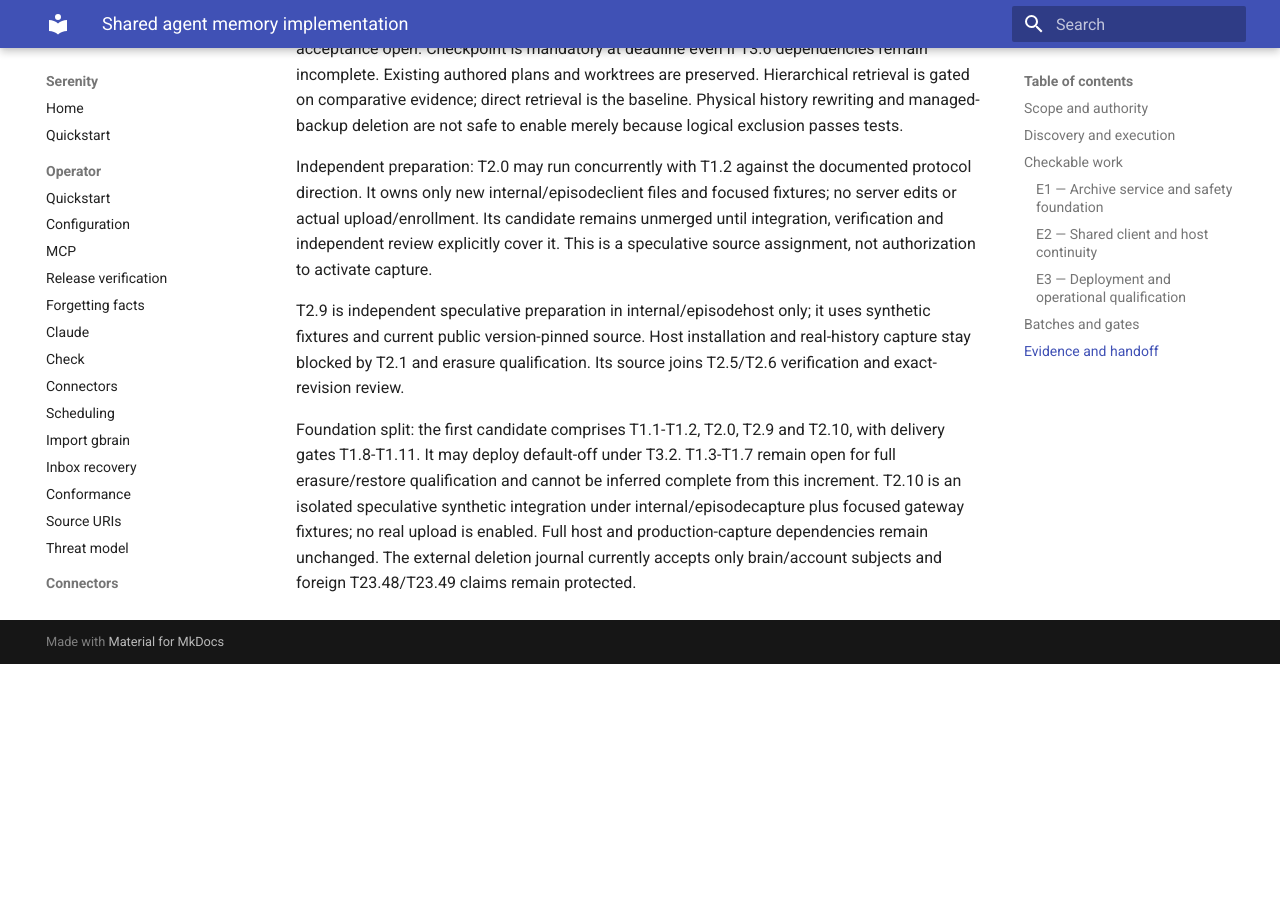
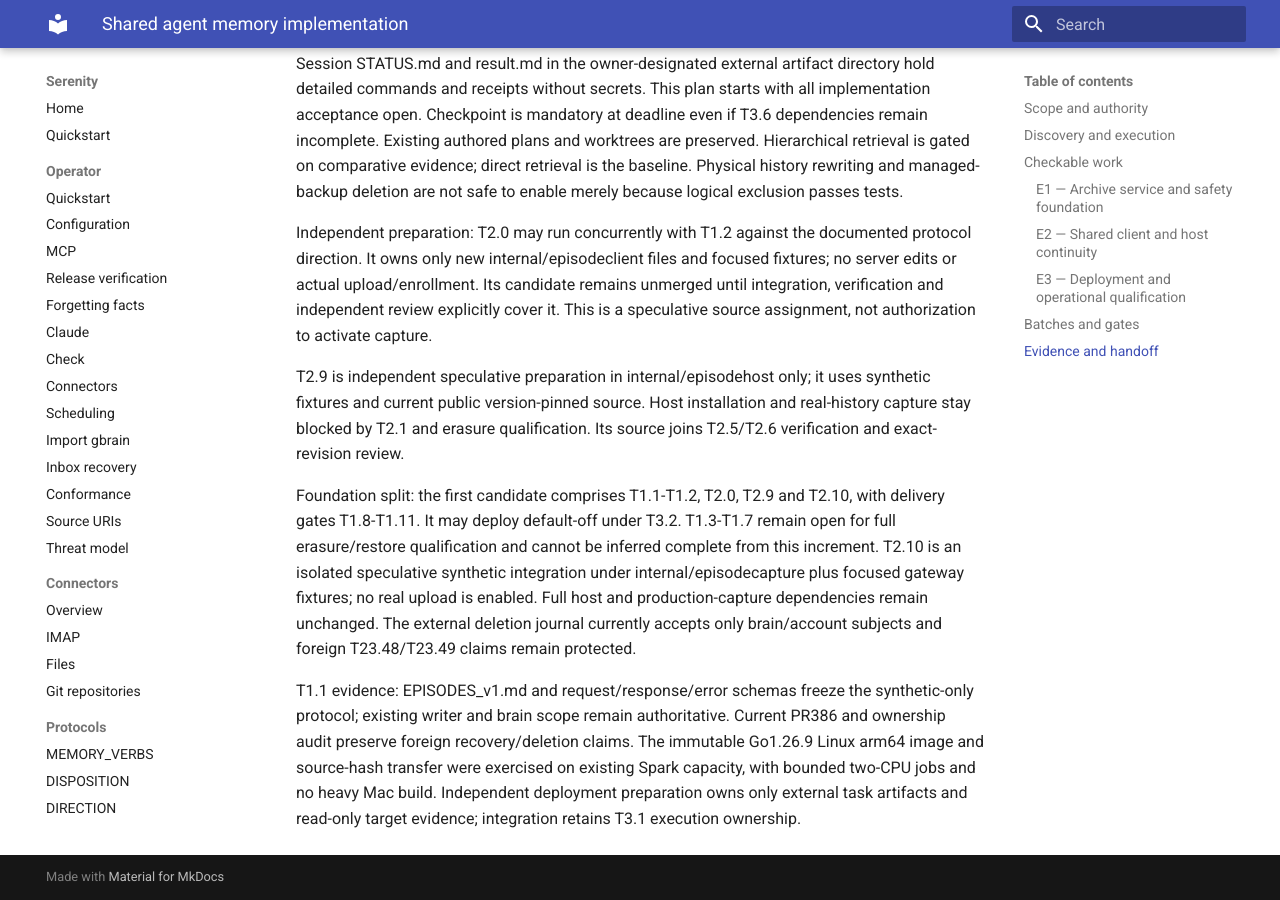
Before and after one commit to sirerun/serenity, an MkDocs documentation site: the page built from docs/plans/shared-agent-memory-implementation-20261016.md, in a window 1280 px wide and 900 px high, scrolled down 4879 px. Built offline with MkDocs 1.6.1 and Material for MkDocs 9.7.7, drawn with Linux system fonts in a browser that asks for light colours; before the commit the page ends 5543 px from its top, so only the background shows below that; some of the changed text lies outside the part shown.

Commit message:
docs: record protocol preflight and foundation delivery batch

```diff
--- a/docs/plans/shared-agent-memory-implementation-20261016.md
+++ b/docs/plans/shared-agent-memory-implementation-20261016.md
@@ -18,7 +18,7 @@
 fidelity: executable
 Acceptance: additive gated archive API has exact evidence, bounded admission, existing-brain isolation and truthful deletion capabilities.
 
-- [ ] T1.1 Freeze bounded protocol and preflight  Owner: integration  kind: agent  stage: implement  acc: [schema and capability limits are documented with canonical writer binding and current ownership and build route evidence]
+- [x] T1.1 Freeze bounded protocol and preflight  Owner: integration  kind: agent  stage: implement  acc: [schema and capability limits are documented with canonical writer binding and current ownership and build route evidence]
 - [ ] T1.2 Implement archive service foundation  Owner: archive-lane  kind: agent  stage: implement  deps: [T1.1]  acc: [synthetic HTTP fixtures verify exact event and attachment reads, stable retry conflicts, publication acknowledgment, bounded quotas, current brain authorization, fences and checkpoint context without changing v1]
 - [ ] T1.3 Qualify exclusion and physical erasure recovery  Owner: integration  kind: agent  stage: implement  deps: [T1.2]  acc: [tests distinguish immediate exclusion from physical purge and prevent stale imports, indexes, derivatives and restored backups from resurrecting deleted content; capture remains disabled for unqualified paths]
 - [ ] T1.4 Verify archive candidate  Owner: integration  kind: agent  stage: verify  deps: [T1.3]  acc: [affected tests and race checks, format and file-first checks pass on exact candidate with redaction, quota, retry, isolation and restart evidence; Wazi plan validates]
@@ -62,6 +62,7 @@
 
 | Batch | Members | Owner | Prerequisites | Verification/review/merge/landed | Selection | Requested/actual size |
 | --- | --- | --- | --- | --- | --- | --- |
+| Gated foundation | T1.1-T1.2, T2.0, T2.9-T2.10 | integration plus two completed implementation lanes | validated plan and frozen protocol | T1.8-T1.11 | gpt-6-astra / low | 5/5 |
 | Archive | T1.1-T1.3 | integration plus isolated archive-lane | validated plan and protocol freeze | T1.4-T1.7 | gpt-6-astra / low | 3/3 |
 | Client and hosts | T2.1-T2.4 | integration plus isolated client-lane | T1.7 | T2.5-T2.8 | gpt-6-astra / low | 4/4 |
 | Operations | T3.1-T3.6 | integration | explicit deployment authority and dependency rows | live receipts | gpt-6-astra / low | 6/6 |
@@ -77,3 +78,5 @@
 T2.9 is independent speculative preparation in internal/episodehost only; it uses synthetic fixtures and current public version-pinned source. Host installation and real-history capture stay blocked by T2.1 and erasure qualification. Its source joins T2.5/T2.6 verification and exact-revision review.
 
 Foundation split: the first candidate comprises T1.1-T1.2, T2.0, T2.9 and T2.10, with delivery gates T1.8-T1.11. It may deploy default-off under T3.2. T1.3-T1.7 remain open for full erasure/restore qualification and cannot be inferred complete from this increment. T2.10 is an isolated speculative synthetic integration under internal/episodecapture plus focused gateway fixtures; no real upload is enabled. Full host and production-capture dependencies remain unchanged. The external deletion journal currently accepts only brain/account subjects and foreign T23.48/T23.49 claims remain protected.
+
+T1.1 evidence: EPISODES_v1.md and request/response/error schemas freeze the synthetic-only protocol; existing writer and brain scope remain authoritative. Current PR386 and ownership audit preserve foreign recovery/deletion claims. The immutable Go1.26.9 Linux arm64 image and source-hash transfer were exercised on existing Spark capacity, with bounded two-CPU jobs and no heavy Mac build. Independent deployment preparation owns only external task artifacts and read-only target evidence; integration retains T3.1 execution ownership.
```
